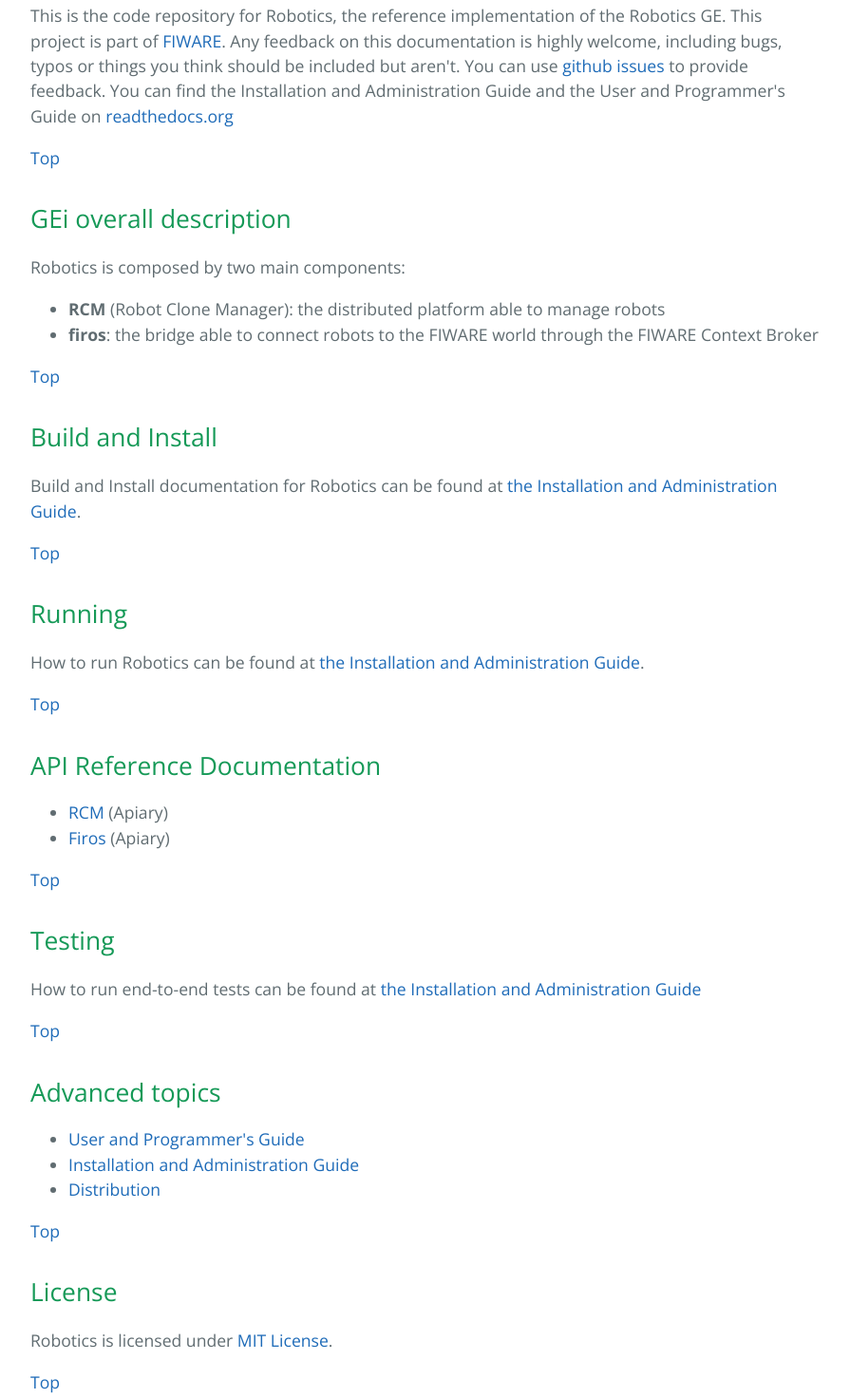
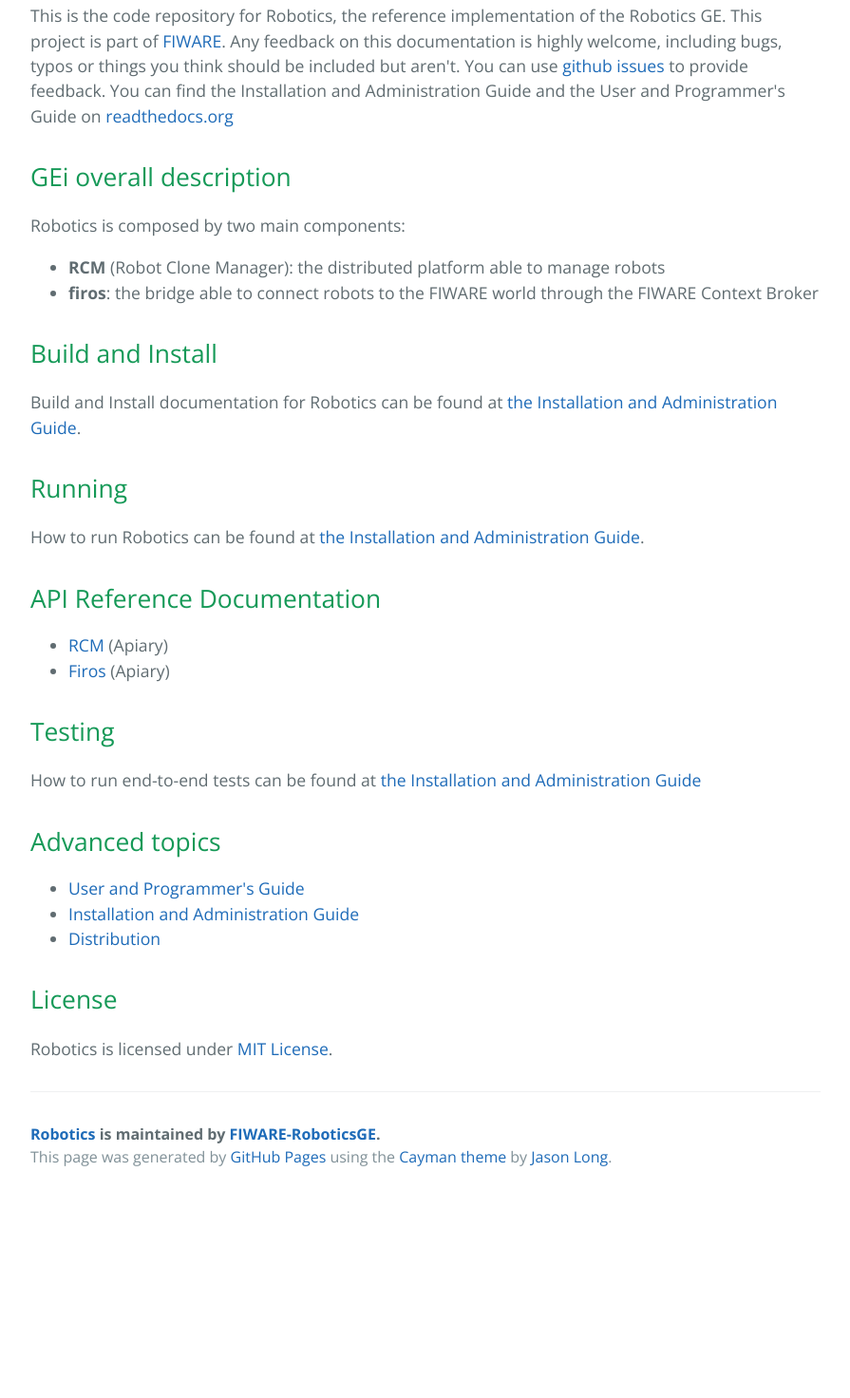
Before and after one commit to FIWARE-RoboticsGE/Robotics, a plain HTML site: page index.html in a window 1280 px wide. Shown: the part 734-2206 px from the top of the page at 95% size, without its empty margins (192-1087 px from the left). After the commit the page ends 1996 px from the top, so only its background shows below. Drawn offline with nearby package versions, Linux system fonts and the light colour scheme.

Commit message:
cleaning

```diff
--- a/index.html
+++ b/index.html
@@ -42,8 +42,6 @@ Any feedback on this documentation is highly welcome, including bugs, typos
 or things you think should be included but aren't. You can use <a href="https://github.com/FIWARE-RoboticsGE/Robotics/issues/new">github issues</a> to provide feedback.
 You can find the Installation and Administration Guide and the User and Programmer's Guide on <a href="https://fiware-robotics.readthedocs.org">readthedocs.org</a></p>
 
-<p><a href="#top">Top</a></p>
-
 <h2>
 <a id="gei-overall-description" class="anchor" href="#gei-overall-description" aria-hidden="true"><span class="octicon octicon-link"></span></a>GEi overall description</h2>
 
@@ -56,21 +54,15 @@ You can find the Installation and Administration Guide and the User and Programm
 <strong>firos</strong>: the bridge able to connect robots to the FIWARE world through the FIWARE Context Broker</li>
 </ul>
 
-<p><a href="#top">Top</a></p>
-
 <h2>
 <a id="build-and-install" class="anchor" href="#build-and-install" aria-hidden="true"><span class="octicon octicon-link"></span></a>Build and Install</h2>
 
 <p>Build and Install documentation for Robotics can be found at <a href="docs/i_and_a_guide.rst">the Installation and Administration Guide</a>.</p>
 
-<p><a href="#top">Top</a></p>
-
 <h2>
 <a id="running" class="anchor" href="#running" aria-hidden="true"><span class="octicon octicon-link"></span></a>Running</h2>
 
 <p>How to run Robotics can be found at <a href="docs/i_and_a_guide.rst">the Installation and Administration Guide</a>.</p>
-
-<p><a href="#top">Top</a></p>
 
 <h2>
 <a id="api-reference-documentation" class="anchor" href="#api-reference-documentation" aria-hidden="true"><span class="octicon octicon-link"></span></a>API Reference Documentation</h2>
@@ -82,14 +74,10 @@ You can find the Installation and Administration Guide and the User and Programm
 <a href="http://docs.firos.apiary.io">Firos</a> (Apiary)</li>
 </ul>
 
-<p><a href="#top">Top</a></p>
-
 <h2>
 <a id="testing" class="anchor" href="#testing" aria-hidden="true"><span class="octicon octicon-link"></span></a>Testing</h2>
 
 <p>How to run end-to-end tests can be found at <a href="docs/i_and_a_guide.rst#user-content-end-to-end-testing">the Installation and Administration Guide</a></p>
-
-<p><a href="#top">Top</a></p>
 
 <h2>
 <a id="advanced-topics" class="anchor" href="#advanced-topics" aria-hidden="true"><span class="octicon octicon-link"></span></a>Advanced topics</h2>
@@ -100,14 +88,10 @@ You can find the Installation and Administration Guide and the User and Programm
 <li><a href="dist/README.md">Distribution</a></li>
 </ul>
 
-<p><a href="#top">Top</a></p>
-
 <h2>
 <a id="license" class="anchor" href="#license" aria-hidden="true"><span class="octicon octicon-link"></span></a>License</h2>
 
 <p>Robotics is licensed under <a href="https://opensource.org/licenses/MIT">MIT License</a>.</p>
-
-<p><a href="#top">Top</a></p>
 
       <footer class="site-footer">
         <span class="site-footer-owner"><a href="https://github.com/FIWARE-RoboticsGE/Robotics">Robotics</a> is maintained by <a href="https://github.com/FIWARE-RoboticsGE">FIWARE-RoboticsGE</a>.</span>
```
